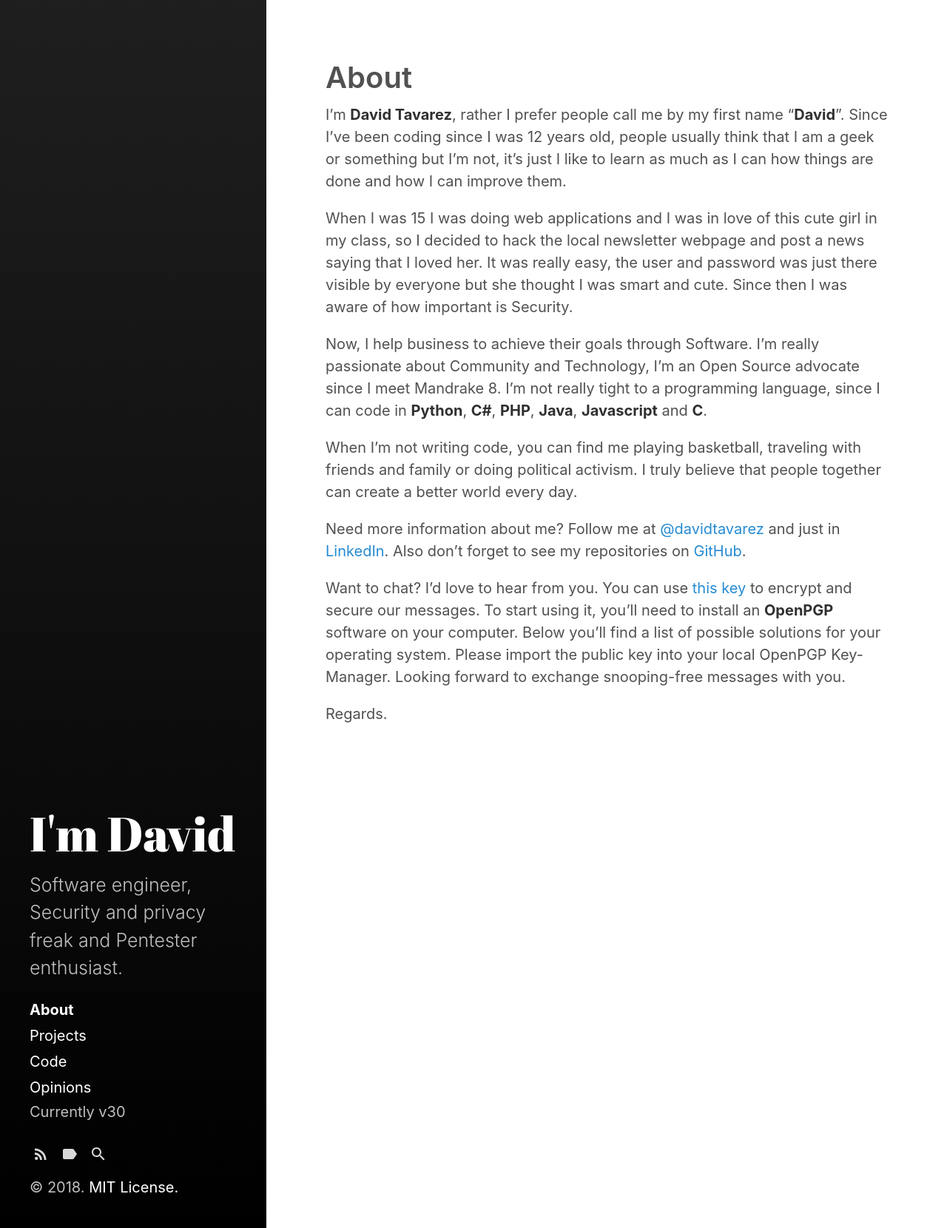
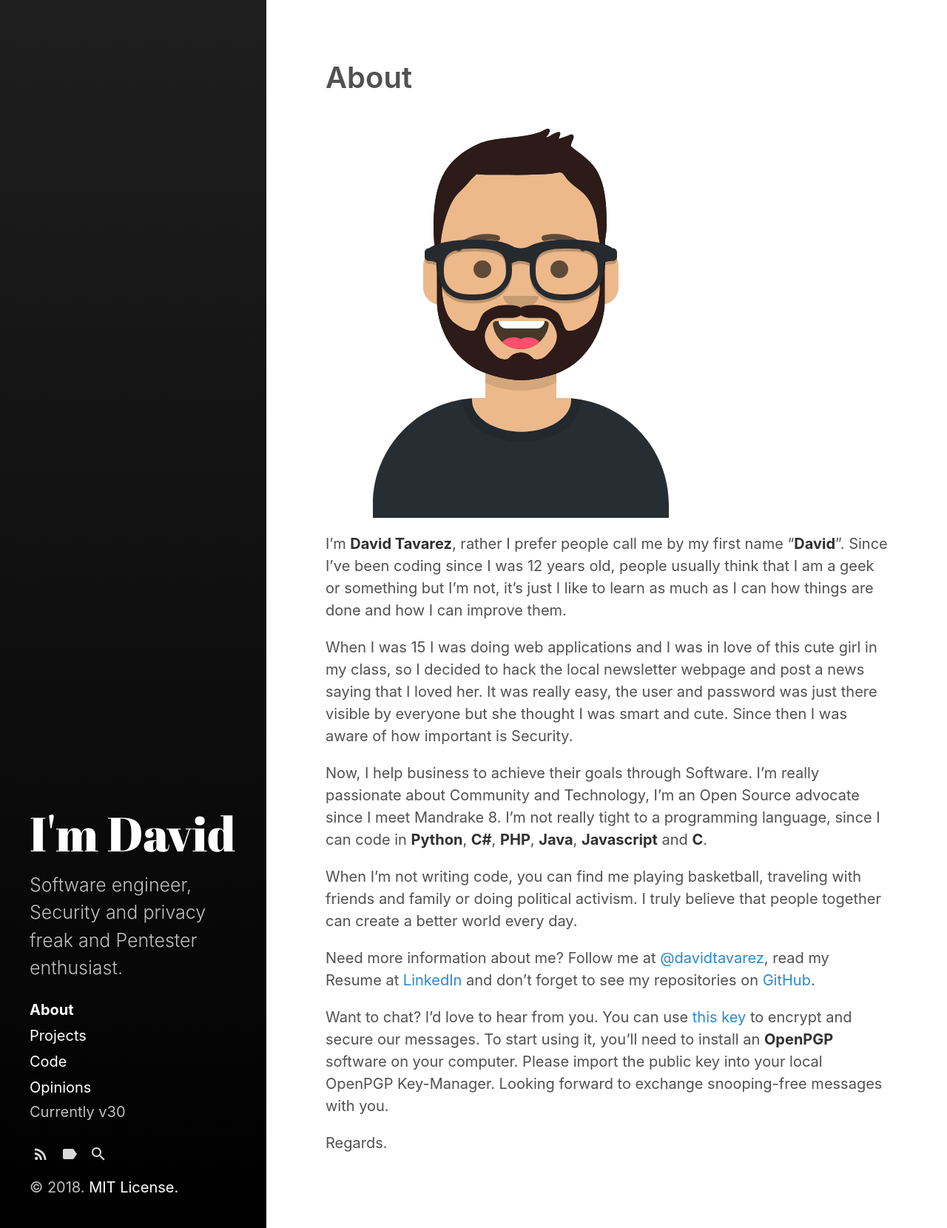
Before and after one commit to davidtavarez/davidtavarez.github.io, a Jekyll site: the page built from about.md, in a window 1280 px wide. Shown: the whole page at 74% size. Built offline with Jekyll 4.4.1, drawn with Linux system fonts in a browser that asks for light colours.

Commit message:
adding picture

```diff
--- a/about.md
+++ b/about.md
@@ -5,7 +5,7 @@ sidebar_link: true
 permalink: /about/
 ---
 
-I'm **David Tavarez**, rather I prefer people call me by my first name "**David**". Since I've been coding since I was 12 years old, people usually think that I am a geek or something but I'm not, it's just I like to learn as much as I can how things are done and how I can improve them.
+![me](https://raw.githubusercontent.com/davidtavarez/davidtavarez.github.io/master/_images/avatar.png "David Tavarez") I'm **David Tavarez**, rather I prefer people call me by my first name "**David**". Since I've been coding since I was 12 years old, people usually think that I am a geek or something but I'm not, it's just I like to learn as much as I can how things are done and how I can improve them.
 
 When I was 15 I was doing web applications and I was in love of this cute girl in my class, so I decided to hack the local newsletter webpage and post a news saying that I loved her. It was really easy, the user and password was just there visible by everyone but she thought I was smart and cute. Since then I was aware of how important is Security.
 
@@ -13,8 +13,8 @@ Now, I help business to achieve their goals through Software. I'm really passion
 
 When I'm not writing code, you can find me playing basketball, traveling with friends and family or doing political activism. I truly believe that people together can create a better world every day.
 
-Need more information about me? Follow me at [@davidtavarez](https://twitter.com/davidtavarez) and just in [LinkedIn](https://www.linkedin.com/in/davidtavarez). Also don't forget to see my repositories on [GitHub](https://github.com/davidtavarez).
+Need more information about me? Follow me at [@davidtavarez](https://twitter.com/davidtavarez), read my Resume at [LinkedIn](https://www.linkedin.com/in/davidtavarez) and   don't forget to see my repositories on [GitHub](https://github.com/davidtavarez).
 
-Want to chat? I'd love to hear from you. You can use [this key](https://github.com/davidtavarez/davidtavarez.github.io/blob/master/DavidTavarezEDCCD61EPublic.asc) to encrypt and secure our messages. To start using it, you'll need to install an **OpenPGP** software on your computer.  Below you'll find a list of possible solutions for your operating system. Please import the public key into your local OpenPGP Key-Manager. Looking forward to exchange snooping-free messages with you.
+Want to chat? I'd love to hear from you. You can use [this key](https://github.com/davidtavarez/davidtavarez.github.io/blob/master/DavidTavarezEDCCD61EPublic.asc) to encrypt and secure our messages. To start using it, you'll need to install an **OpenPGP** software on your computer. Please import the public key into your local OpenPGP Key-Manager. Looking forward to exchange snooping-free messages with you.
 
 Regards.
```
